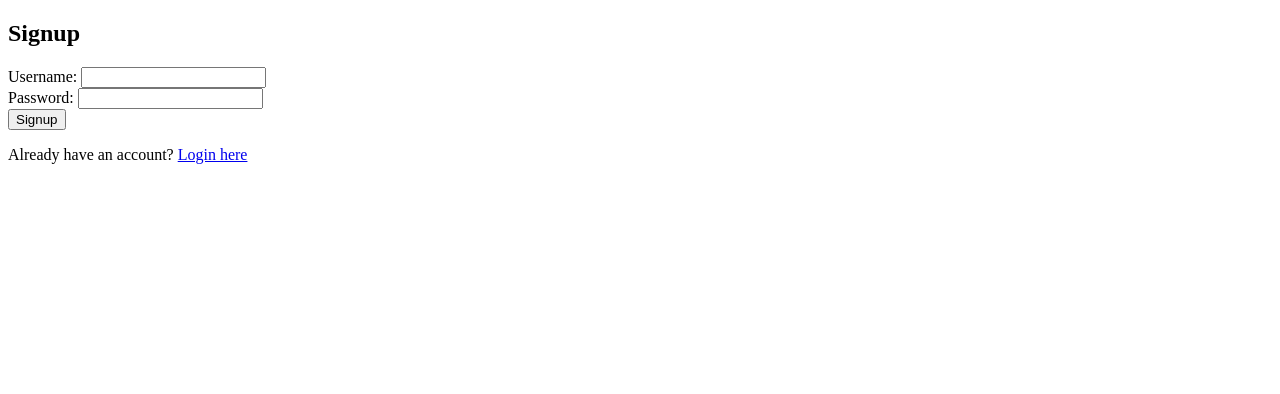
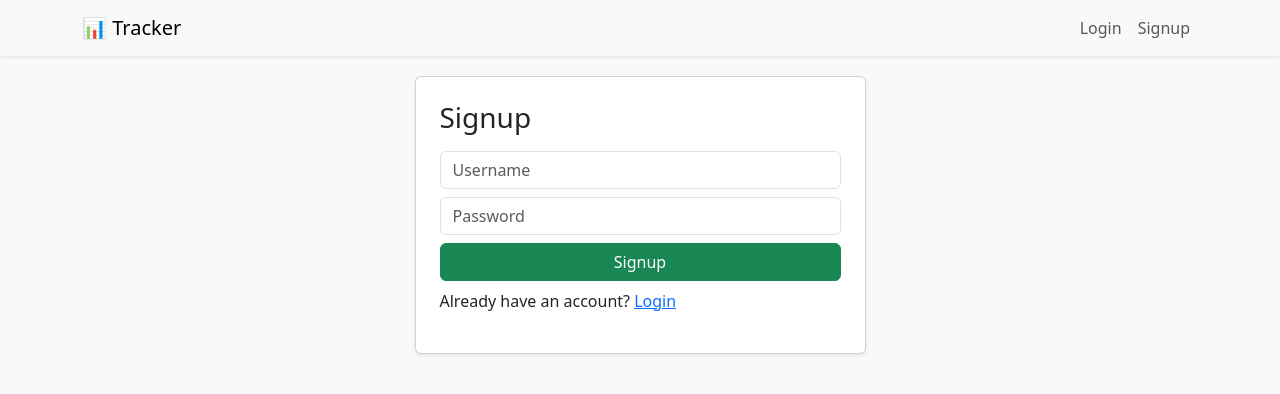
Before and after one commit to allnovice/tracker, a Flask app: page /signup in a window 1280 px wide. Shown: the top 394 px of the page. Run offline with Flask 3, Linux system fonts and the light colour scheme; some libraries are stand-ins or nearby versions.

Commit message:
Update signup.html

```diff
--- a/templates/signup.html
+++ b/templates/signup.html
@@ -1,15 +1,19 @@
-<!DOCTYPE html>
-<html>
-<body>
-<h2>Signup</h2>
-{% if error %}
-<p style="color:red">{{ error }}</p>
-{% endif %}
-<form method="POST">
-  Username: <input type="text" name="username" required><br>
-  Password: <input type="password" name="password" required><br>
-  <button type="submit">Signup</button>
-</form>
-<p>Already have an account? <a href="/login">Login here</a></p>
-</body>
-</html>
+{% extends "base.html" %}
+{% block content %}
+<div class="row justify-content-center">
+    <div class="col-12 col-md-5">
+        <div class="card shadow-sm p-4">
+            <h3 class="mb-3">Signup</h3>
+            {% if error %}
+            <div class="alert alert-danger">{{ error }}</div>
+            {% endif %}
+            <form method="post">
+                <input type="text" name="username" class="form-control mb-2" placeholder="Username" required>
+                <input type="password" name="password" class="form-control mb-2" placeholder="Password" required>
+                <button type="submit" class="btn btn-success w-100">Signup</button>
+            </form>
+            <p class="mt-2">Already have an account? <a href="{{ url_for('login') }}">Login</a></p>
+        </div>
+    </div>
+</div>
+{% endblock %}
```
